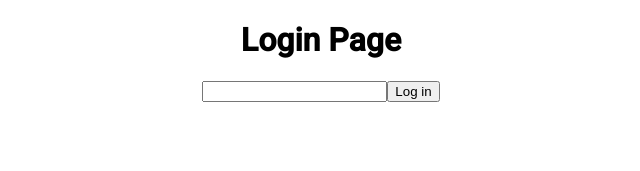
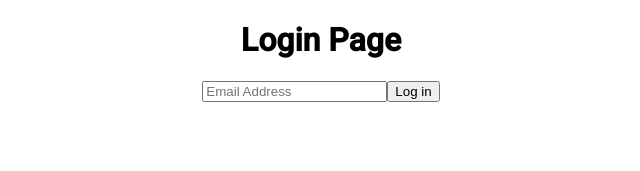
Before and after one commit to DavidMcMorrow/Accela-Test, an Angular app: page / in a window 1280 px wide. Shown: the top 171 px of the page, without its empty margins (319-959 px from the left). Built offline with nearby package versions, Linux system fonts and the light colour scheme; no server answers.

Commit message:
added a placeholder on the login page

```diff
--- a/src/app/login-page/login-page.component.html
+++ b/src/app/login-page/login-page.component.html
@@ -1,5 +1,5 @@
 <div class="login-page">
     <h1>Login Page</h1>
-    <input id="login-textbox" [(ngModel)]="email" type="email" (keyup.enter)="tempButton()">
+    <input id="login-textbox" [(ngModel)]="email" type="email" placeholder="Email Address" (keyup.enter)="tempButton()">
     <button id="login-button" (click)="tempButton()">Log in</button>
 </div>
```
